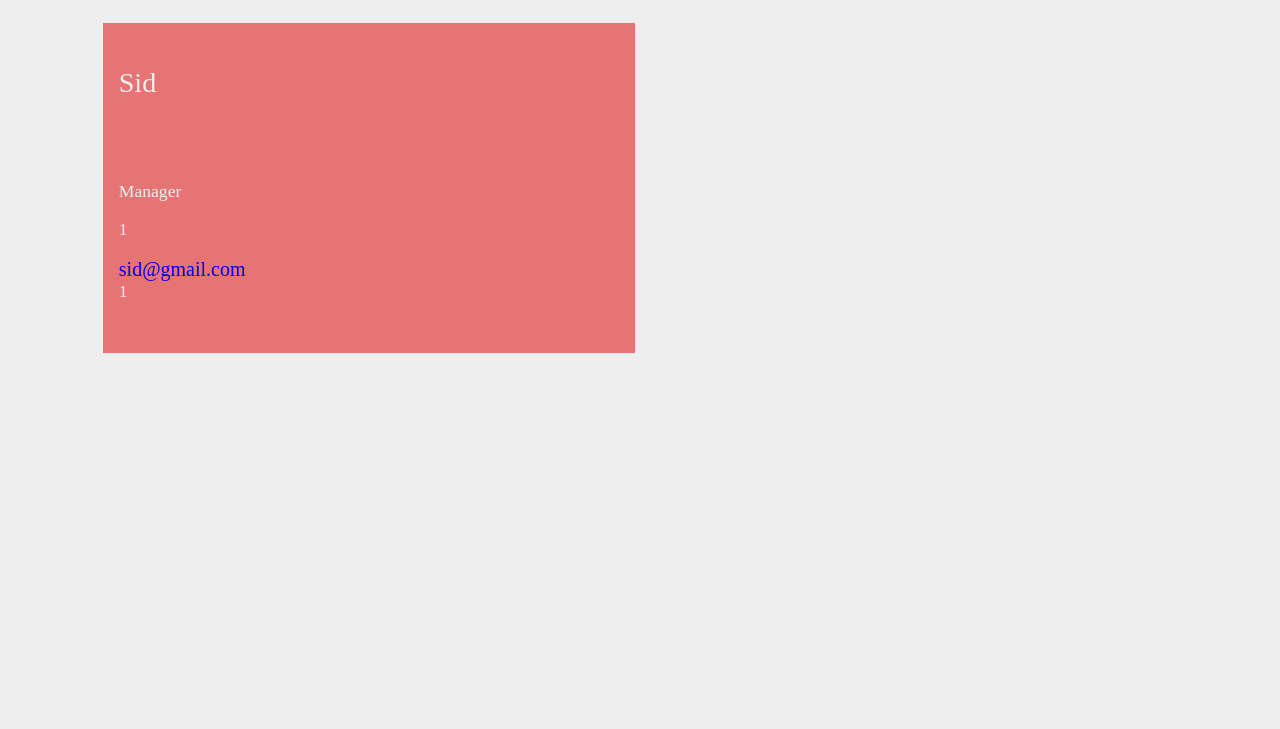
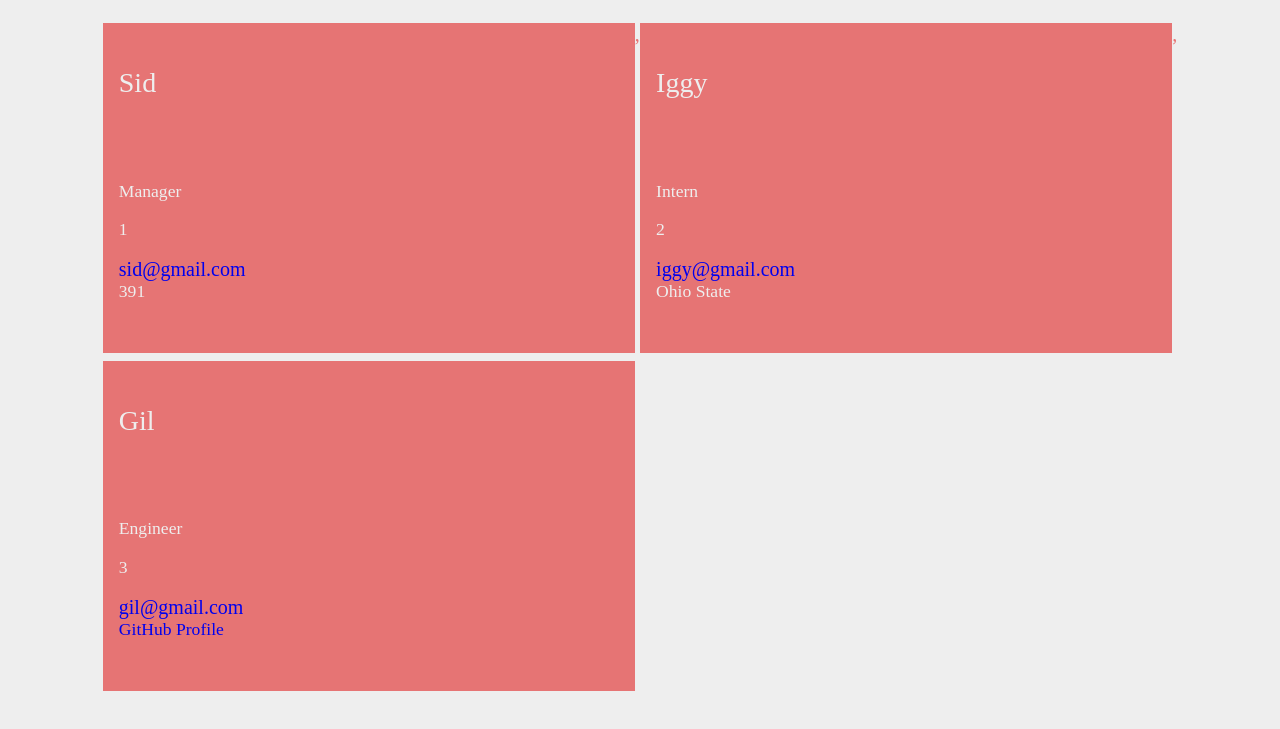
Before and after one commit to perfect-perfect/team-profile-generator, a website: page dist/index.html in a window 1280 px wide. Shown: the part 131-860 px from the top of the page. Before the commit the page ends 800 px from the top, so only its background shows below. Drawn offline with Linux system fonts and the light colour scheme.

```diff
--- a/dist/index.html
+++ b/dist/index.html
@@ -28,7 +28,29 @@
                         <p>Manager</p>
                         <p>1</p>
                         <a href = "mailto: sid@gmail.com">sid@gmail.com</a>
-                        <p>1<p>
+                        <p>391<p>
+                    </div>
+                    ,
+                    <div class="col-12 col-md-6 mb-2 bg-dark text-light p-3 flex-column">
+                        <h3 class="text-light">Iggy</h3>
+                        <h5 class="worker-info">
+
+                        </h5>
+                        <p>Intern</p>
+                        <p>2</p>
+                        <a href = "mailto: iggy@gmail.com">iggy@gmail.com</a>
+                        <p>Ohio State<p>
+                    </div>
+                    ,
+                    <div class="col-12 col-md-6 mb-2 bg-dark text-light p-3 flex-column">
+                        <h3 class="text-light">Gil</h3>
+                        <h5 class="worker-info">
+
+                        </h5>
+                        <p>Engineer</p>
+                        <p>3</p>
+                        <a href = "mailto: gil@gmail.com">gil@gmail.com</a>
+                        <p><a href="https://github.com/perfect-perfect/">GitHub Profile</a><p>
                     </div>
 
 
```
Also changed, not shown: README.md.
